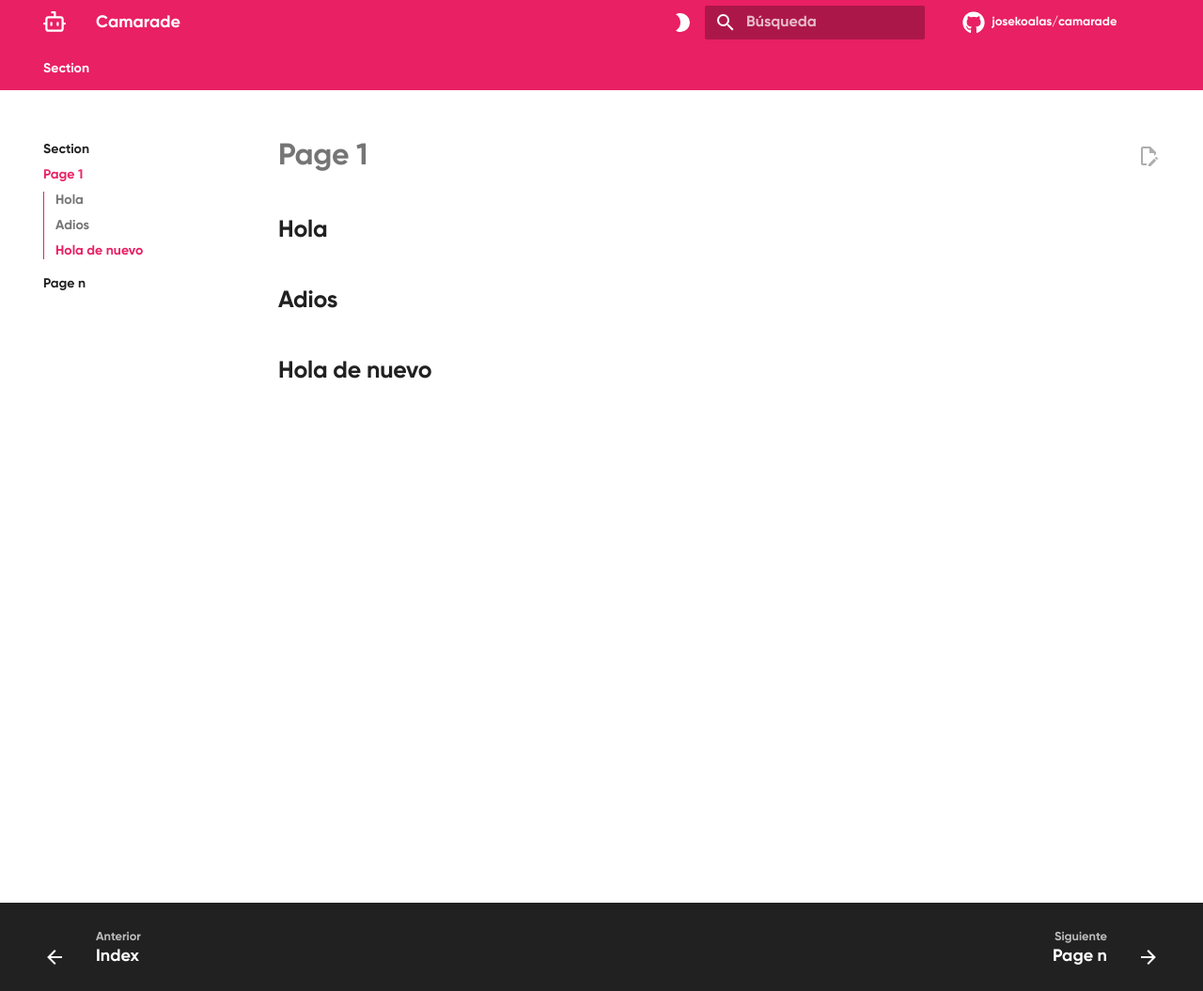
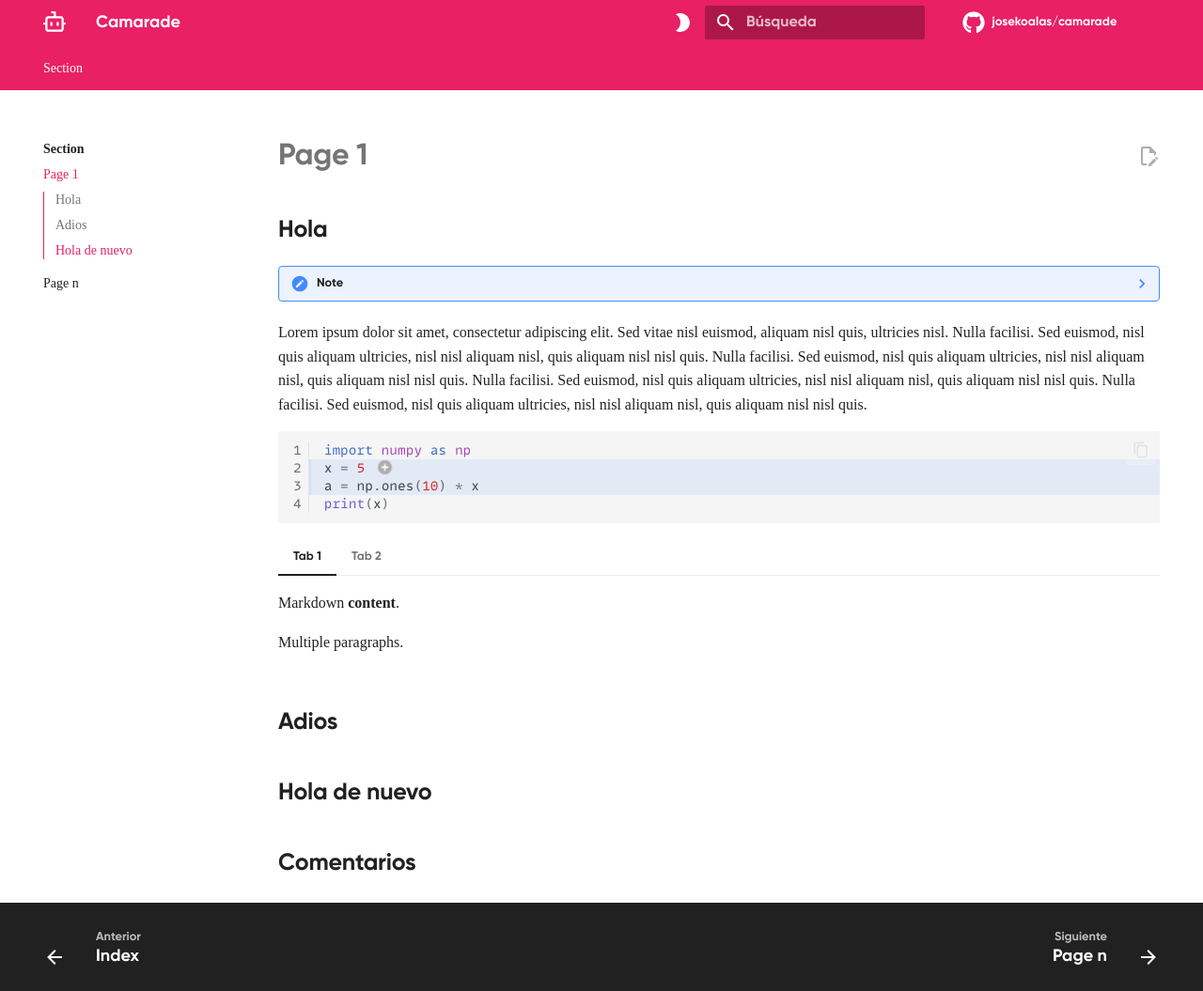
Before and after one commit to ekoconflores/camarade, an MkDocs documentation site: the page built from docs/seccion/pagina1.md, in a window 1280 px wide and 1055 px high. Shown: the whole window at 94% size. Built offline with MkDocs 1.6.1 and Material for MkDocs 9.7.7, drawn with Linux system fonts in a browser that asks for light colours; some web fonts are replaced; comment, search, counter and statistics services are not loaded.

Commit message:
Configuración Final 📝

````diff
--- a/docs/extra/extra.css
+++ b/docs/extra/extra.css
@@ -36,12 +36,13 @@
     font-weight: normal;
 }
 
-:root {
+:root > * {
     --md-code-font: "ml";
     --md-text-font: "gl";
+    --md-code-hl-color: #448aff1a;
 }
 
-p {
+p, li {
     font-family: "sf";
 }
 
--- a/docs/extra/extra.js
+++ b/docs/extra/extra.js
@@ -0,0 +1,16 @@
+window.MathJax = {
+    tex: {
+        inlineMath: [["\\(", "\\)"]],
+        displayMath: [["\\[", "\\]"]],
+        processEscapes: true,
+        processEnvironments: true
+    },
+    options: {
+        ignoreHtmlClass: ".*|",
+        processHtmlClass: "arithmatex"
+    }
+};
+
+document$.subscribe(() => {
+    MathJax.typesetPromise()
+})
--- a/docs/seccion/pagina1.md
+++ b/docs/seccion/pagina1.md
@@ -1,4 +1,34 @@
+---
+comments: true
+---
+
 ## Hola
+
+??? note
+
+    Holaaa, esto es un admonition
+
+Lorem ipsum dolor sit amet, consectetur adipiscing elit. Sed vitae nisl euismod, aliquam nisl quis, ultricies nisl. Nulla facilisi. Sed euismod, nisl quis aliquam ultricies, nisl nisl aliquam nisl, quis aliquam nisl nisl quis. Nulla facilisi. Sed euismod, nisl quis aliquam ultricies, nisl nisl aliquam nisl, quis aliquam nisl nisl quis. Nulla facilisi. Sed euismod, nisl quis aliquam ultricies, nisl nisl aliquam nisl, quis aliquam nisl nisl quis. Nulla facilisi. Sed euismod, nisl quis aliquam ultricies, nisl nisl aliquam nisl, quis aliquam nisl nisl quis.
+
+```python linenums="1" hl_lines="2 3"
+import numpy as np
+x = 5 # (1)!
+a = np.ones(10) * x
+print(x)
+```
+
+1. Heyyy, esto es una anotación
+
+=== "Tab 1"
+    Markdown **content**.
+
+    Multiple paragraphs.
+
+=== "Tab 2"
+    More Markdown **content**.
+
+    - list item a
+    - list item b
 
 ## Adios
 
--- a/mkdocs.yml
+++ b/mkdocs.yml
@@ -12,6 +12,7 @@
 
 theme:
   name: material
+  custom_dir: overrides
   language: es
   icon:
     logo: octicons/dependabot-16
@@ -46,6 +47,8 @@
     - search.highlight
     - search.share
     - content.action.edit
+    - content.code.annotate
+    - content.code.copy
 
 plugins:
   - search
@@ -56,10 +59,44 @@
       repository: josekoalas/camarade
       branch: main
 
+markdown_extensions:
+  - abbr
+  - admonition
+  - attr_list
+  - def_list
+  - footnotes
+  - md_in_html
+  - tables
+  - pymdownx.betterem
+  - pymdownx.highlight:
+      anchor_linenums: true
+      line_spans: __span
+      pygments_lang_class: true
+  - pymdownx.inlinehilite
+  - pymdownx.details
+  - pymdownx.superfences:
+      custom_fences:
+        - name: mermaid
+          class: mermaid
+          format: !!python/name:pymdownx.superfences.fence_code_format
+  - pymdownx.tabbed:
+      alternate_style: true
+  - pymdownx.arithmatex:
+      generic: true
+  - pymdownx.emoji:
+      emoji_index: !!python/name:materialx.emoji.twemoji
+      emoji_generator: !!python/name:materialx.emoji.to_svg
+  - pymdownx.keys
+  - pymdownx.tasklist:
+      custom_checkbox: true
+  - pymdownx.snippets
+
 extra_css:
   - extra/extra.css
 extra_javascript:
   - extra/extra.js
+  - https://polyfill.io/v3/polyfill.min.js?features=es6
+  - https://cdn.jsdelivr.net/npm/mathjax@3/es5/tex-mml-chtml.js
 
 extra:
   generator: false
--- /dev/null
+++ b/overrides/partials/comments.html
@@ -0,0 +1,50 @@
+{% if page.meta.comments %}
+<h2 id="__comments">{{ lang.t("meta.comments") }}</h2>
+
+<script src="https://giscus.app/client.js"
+    data-repo="josekoalas/camarade"
+    data-repo-id="R_kgDOIoqNeQ"
+    data-category="Comentarios"
+    data-category-id="DIC_kwDOIoqNec4CW4ea"
+    data-mapping="pathname"
+    data-strict="1"
+    data-reactions-enabled="1"
+    data-emit-metadata="1"
+    data-input-position="top"
+    data-theme="preferred_color_scheme"
+    data-lang="es"
+    data-loading="lazy"
+    crossorigin="anonymous"
+    async>
+</script>
+
+<!-- Synchronize Giscus theme with palette -->
+<script>
+    var giscus = document.querySelector("script[src*=giscus]")
+
+    /* Set palette on initial load */
+    var palette = __md_get("__palette")
+    if (palette && typeof palette.color === "object") {
+        var theme = palette.color.scheme === "slate" ? "dark" : "light"
+        giscus.setAttribute("data-theme", theme)
+    }
+
+    /* Register event handlers after documented loaded */
+    document.addEventListener("DOMContentLoaded", function() {
+        var ref = document.querySelector("[data-md-component=palette]")
+        ref.addEventListener("change", function() {
+            var palette = __md_get("__palette")
+            if (palette && typeof palette.color === "object") {
+                var theme = palette.color.scheme === "slate" ? "dark" : "light"
+
+                /* Instruct Giscus to change theme */
+                var frame = document.querySelector(".giscus-frame")
+                frame.contentWindow.postMessage(
+                { giscus: { setConfig: { theme } } },
+                "https://giscus.app"
+                )
+            }
+        })
+    })
+</script>
+{% endif %}
````
Also changed, not shown: docs/seccion/pagina2.md (+29 -0 lines), 1 other file.
